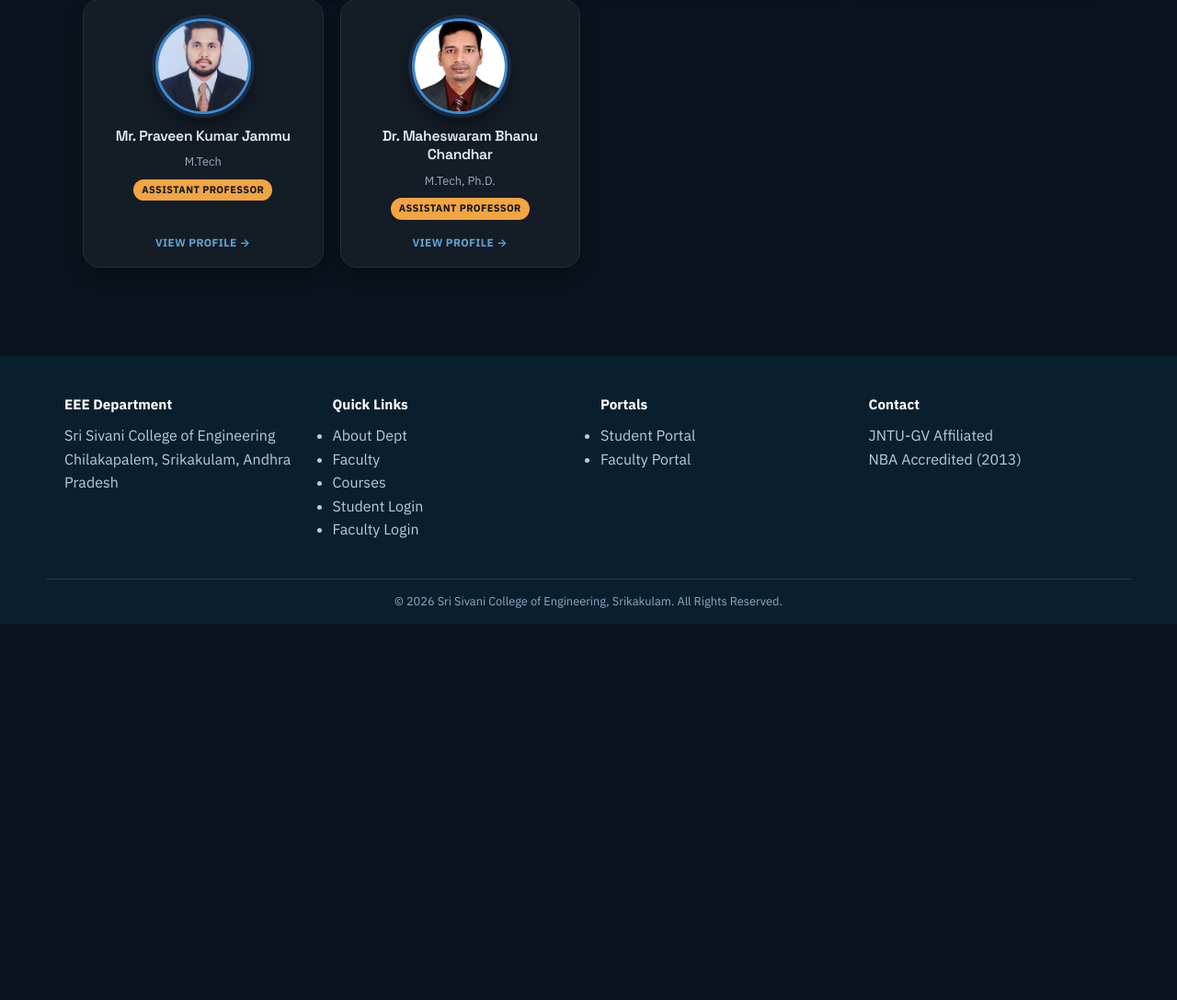
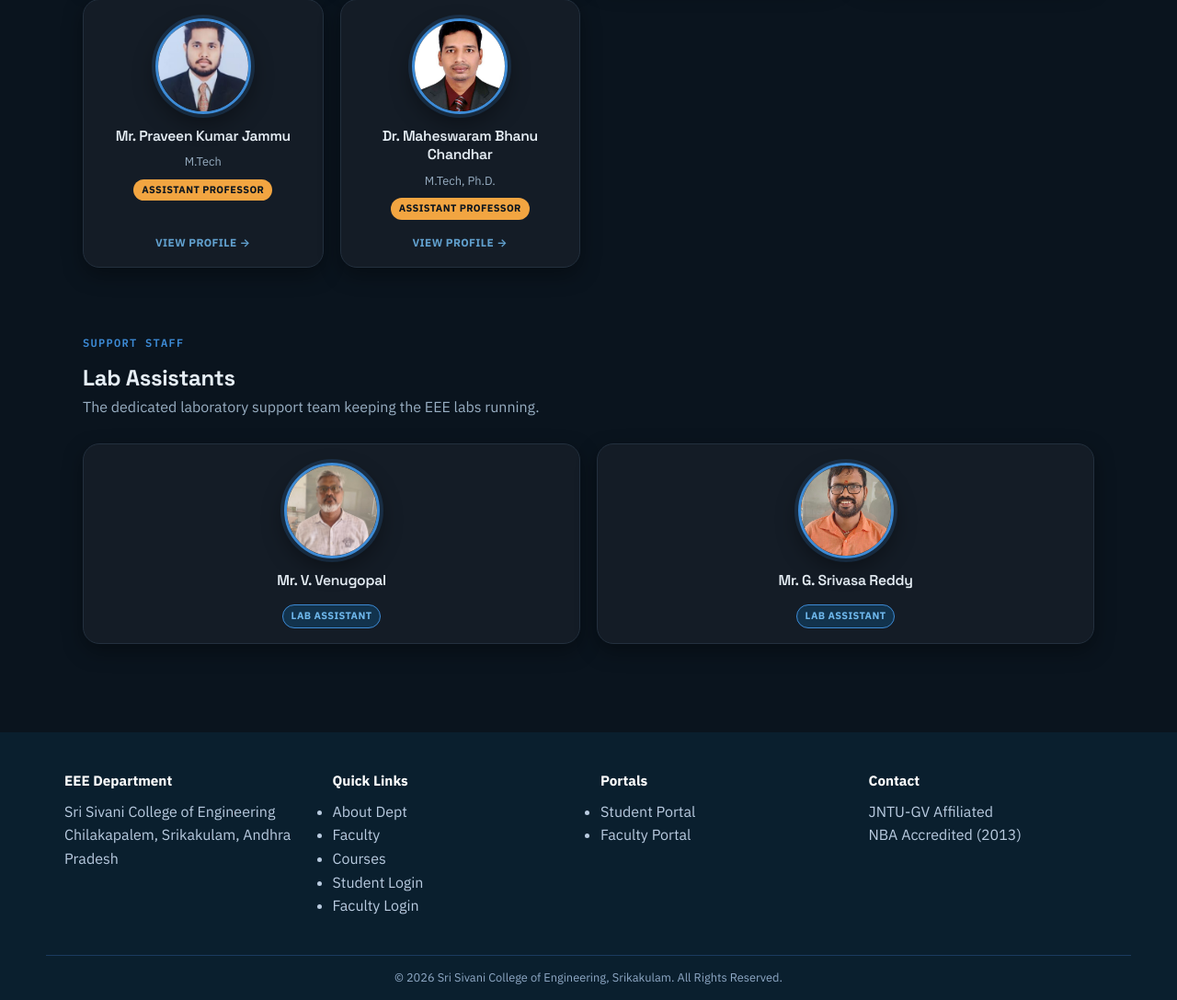
Before and after one commit to Daemon-018/ssce-eee-portal, a Flask app: page /faculty in a window 1280 px wide. Shown: the part 515-1602 px from the top of the page at 92% size. Before the commit the page ends 1193 px from the top, so only its background shows below. Run offline with Flask 3, Linux system fonts and the light colour scheme; data comes from the database, SQL or seed files in the repository.

Commit message:
feat: add 2 EEE lab assistants (Venugopal, Srivasa Reddy) with separate section below faculty profiles

```diff
--- a/app.py
+++ b/app.py
@@ -120,7 +120,8 @@ def login_required(role=None):
 
 @app.route("/")
 def home():
-    return render_template("home.html", faculty=_faculty_rows())
+    fac, lab = _people_rows()
+    return render_template("home.html", faculty=fac, lab_assistants=lab)
 
 
 @app.route("/login/<role>")
@@ -718,7 +719,8 @@ def careers():
 
 # ============ faculty profiles (public) ============
 
-def _faculty_rows():
+def _people_rows():
+    """Active people split into faculty vs lab assistants."""
     db = get_db_conn()
     rows = db.execute(
         "SELECT * FROM faculty_profiles WHERE active=1 ORDER BY sort_order, name"
@@ -731,13 +733,22 @@ def _faculty_rows():
                 d[k] = json.loads(d[k] or "[]")
             except Exception:
                 d[k] = []
+        d["is_lab"] = d.get("category", "") == "lab_assistant"
         out.append(d)
-    return out
+    faculty = [d for d in out if not d["is_lab"]]
+    lab = [d for d in out if d["is_lab"]]
+    return faculty, lab
+
+
+def _faculty_rows():
+    faculty, _lab = _people_rows()
+    return faculty
 
 
 @app.route("/faculty")
 def faculty_list():
-    return render_template("faculty.html", faculty=_faculty_rows())
+    fac, lab = _people_rows()
+    return render_template("faculty.html", faculty=fac, lab_assistants=lab)
 
 
 @app.route("/faculty/<slug>")
--- a/db.py
+++ b/db.py
@@ -224,7 +224,8 @@ CREATE TABLE IF NOT EXISTS faculty_profiles (
     cabin TEXT DEFAULT '',
     joined_year TEXT DEFAULT '',
     sort_order INTEGER DEFAULT 0,
-    active INTEGER DEFAULT 1
+    active INTEGER DEFAULT 1,
+    category TEXT DEFAULT 'faculty'     -- 'faculty' | 'lab_assistant'
 );
 
 CREATE TABLE IF NOT EXISTS assignments (
@@ -264,6 +265,11 @@ def init_db():
         if col not in existing:
             conn.execute(f"ALTER TABLE users ADD COLUMN {col} {decl}")
             print(f"[db] migrated: added users.{col}")
+    # migration: faculty_profiles.category (profiles vs lab assistants)
+    fp_cols = {r["name"] for r in conn.execute("PRAGMA table_info(faculty_profiles)").fetchall()}
+    if fp_cols and "category" not in fp_cols:
+        conn.execute("ALTER TABLE faculty_profiles ADD COLUMN category TEXT DEFAULT 'faculty'")
+        print("[db] migrated: added faculty_profiles.category")
     conn.commit()
     conn.close()
 
@@ -409,8 +415,8 @@ def seed_faculty():
         for p in profiles:
             cur.execute(
                 """INSERT INTO faculty_profiles
-                   (slug,name,photo,designation,qualification,experience,bio,research,subjects,achievements,email,cabin,joined_year,sort_order,active)
-                   VALUES (?,?,?,?,?,?,?,?,?,?,?,?,?,?,1)""",
+                   (slug,name,photo,designation,qualification,experience,bio,research,subjects,achievements,email,cabin,joined_year,sort_order,active,category)
+                   VALUES (?,?,?,?,?,?,?,?,?,?,?,?,?,?,1,'faculty')""",
                 (p[0], p[1], p[2], p[3], p[4], p[5], p[6],
                  json.dumps(p[7]), json.dumps(p[8]), json.dumps(p[9]),
                  p[10], p[11], p[12], p[13]),
--- a/static/css/style.css
+++ b/static/css/style.css
@@ -200,6 +200,7 @@ a{color:var(--sky)}
 .role-badge.bad{background:var(--bad-bg);color:var(--bad)}
 .role-badge.warn{background:var(--warn-bg);color:var(--warn)}
 .role-badge.ok{background:var(--good-bg);color:var(--good)}
+.role-badge.lab{background:#12334D;color:var(--sky);border:1px solid var(--blue)}
 .badge{display:inline-block;font-size:.7rem;font-weight:700;padding:4px 10px;border-radius:999px}
 .badge-info{background:#12334D;color:var(--sky)}
 .badge-ok{background:var(--good-bg);color:var(--good)}
--- a/templates/faculty.html
+++ b/templates/faculty.html
@@ -23,4 +23,27 @@
     </div>
   </div>
 </section>
+
+<!-- LAB ASSISTANTS -->
+<section class="page-section">
+  <div class="container">
+    <div class="page-head">
+      <div class="eyebrow">Support Staff</div>
+      <h2>Lab Assistants</h2>
+      <p class="muted">The dedicated laboratory support team keeping the EEE labs running.</p>
+    </div>
+    <div class="faculty-grid">
+      {% for l in lab_assistants %}
+      <div class="card fcard">
+        <div class="fcard-img">
+          <img src="{{ url_for('static', filename='images/faculty/' ~ l.photo) }}" alt="{{ l.name }}" loading="lazy">
+        </div>
+        <h3>{{ l.name }}</h3>
+        <p class="muted">{{ l.qualification }}</p>
+        <span class="role-badge lab">{{ l.designation }}</span>
+      </div>
+      {% endfor %}
+    </div>
+  </div>
+</section>
 {% endblock %}
```
Also changed, not shown: seed_data.py (+2 -2 lines), templates/home.html (+20 -1 lines), static/images/faculty/11_venugopal.jpg (added), static/images/faculty/12_srivasareddy.jpg (added).
